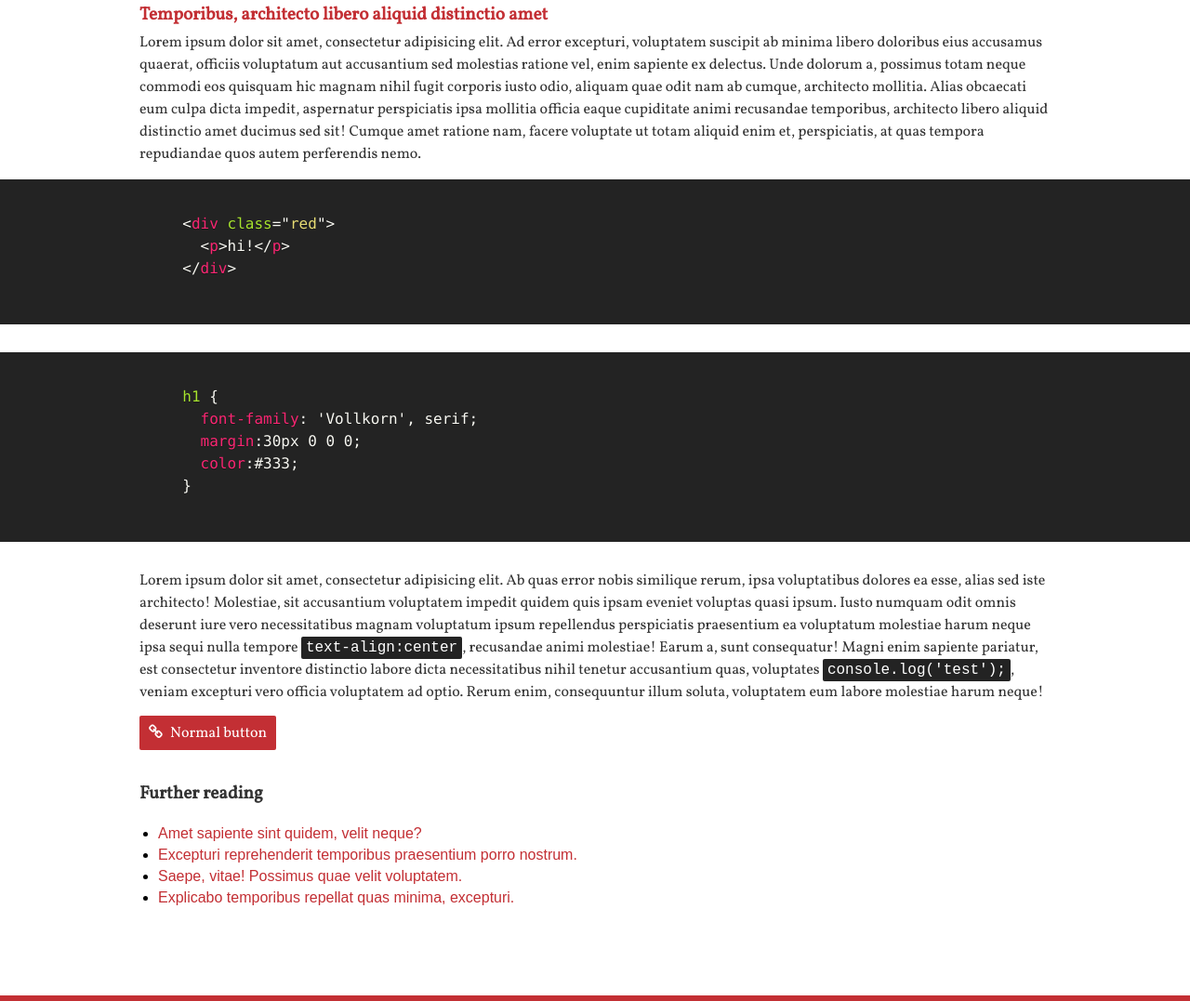
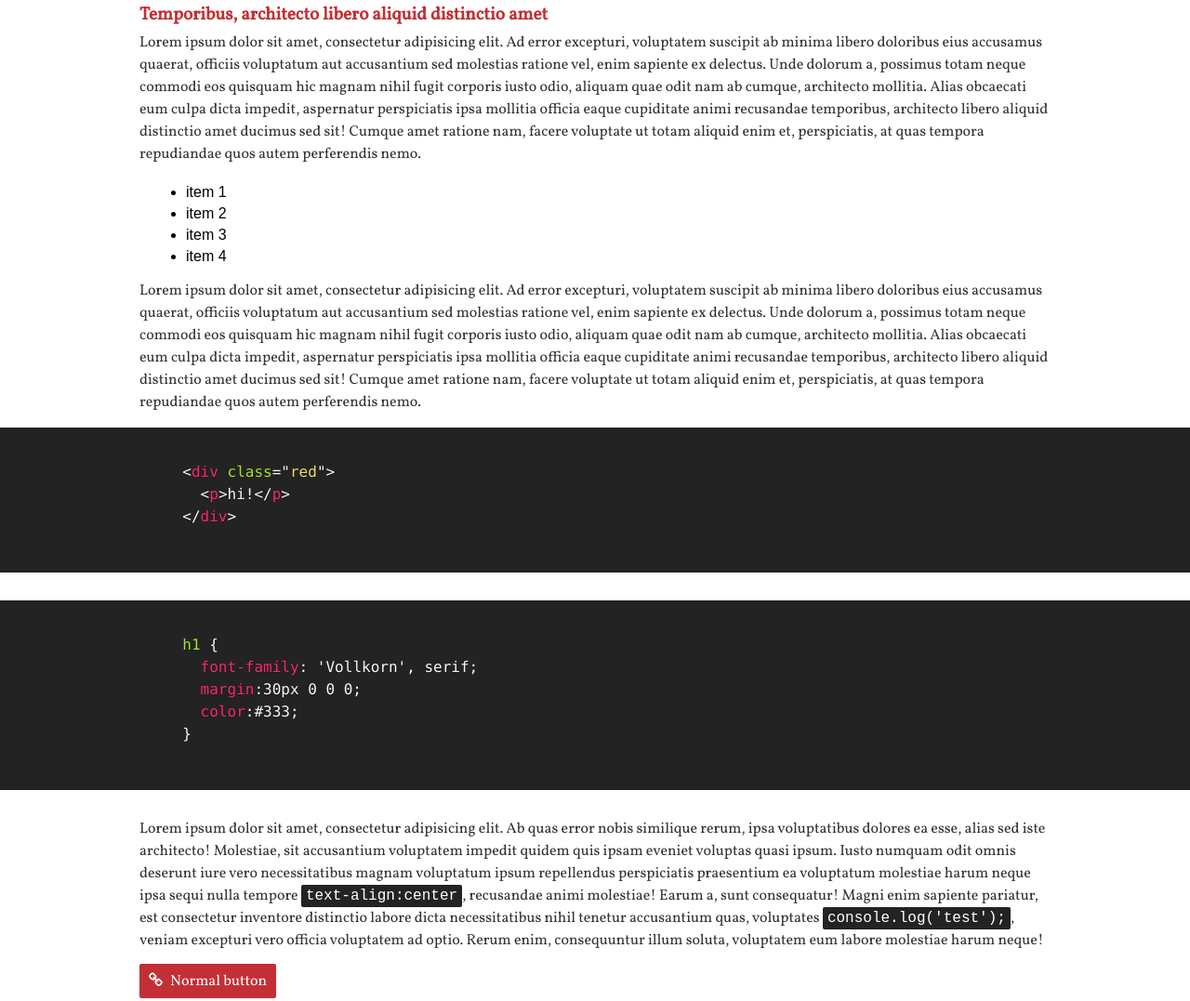
Before and after one commit to Usse/blog, a website: page index.html in a window 1280 px wide. Shown: the part 1207-2284 px from the top of the page at 93% size. Drawn offline with nearby package versions, Linux system fonts and the light colour scheme.

Commit message:
fixes for #4

```diff
--- a/css/sass/screen.scss
+++ b/css/sass/screen.scss
@@ -65,6 +65,16 @@
     text-decoration: none;
     &:hover {
       text-decoration: underline;
+    }
+  }
+
+  ul {
+    margin-left: 10px;
+    @media (max-width: 768px) {
+      margin-left:0;
+    }
+    li {
+      margin-bottom: 5px;
     }
   }
 }
--- a/index.html
+++ b/index.html
@@ -106,6 +106,16 @@
           a, possimus totam neque commodi eos quisquam hic magnam nihil fugit corporis iusto odio, aliquam quae odit nam ab cumque, architecto mollitia. Alias obcaecati eum culpa dicta impedit, aspernatur perspiciatis ipsa mollitia officia eaque cupiditate
           animi recusandae temporibus, architecto libero aliquid distinctio amet ducimus sed sit! Cumque amet ratione nam, facere voluptate ut totam aliquid enim et, perspiciatis, at quas tempora repudiandae quos autem perferendis nemo.
         </p>
+        <ul>
+          <li>item 1</li>
+          <li>item 2</li>
+          <li>item 3</li>
+          <li>item 4</li>
+        </ul>
+        <p>Lorem ipsum dolor sit amet, consectetur adipisicing elit. Ad error excepturi, voluptatem suscipit ab minima libero doloribus eius accusamus quaerat, officiis voluptatum aut accusantium sed molestias ratione vel, enim sapiente ex delectus. Unde dolorum
+          a, possimus totam neque commodi eos quisquam hic magnam nihil fugit corporis iusto odio, aliquam quae odit nam ab cumque, architecto mollitia. Alias obcaecati eum culpa dicta impedit, aspernatur perspiciatis ipsa mollitia officia eaque cupiditate
+          animi recusandae temporibus, architecto libero aliquid distinctio amet ducimus sed sit! Cumque amet ratione nam, facere voluptate ut totam aliquid enim et, perspiciatis, at quas tempora repudiandae quos autem perferendis nemo.
+        </p>
       </div>
     </section>
 
```
Also changed, not shown: css/screen.css.
